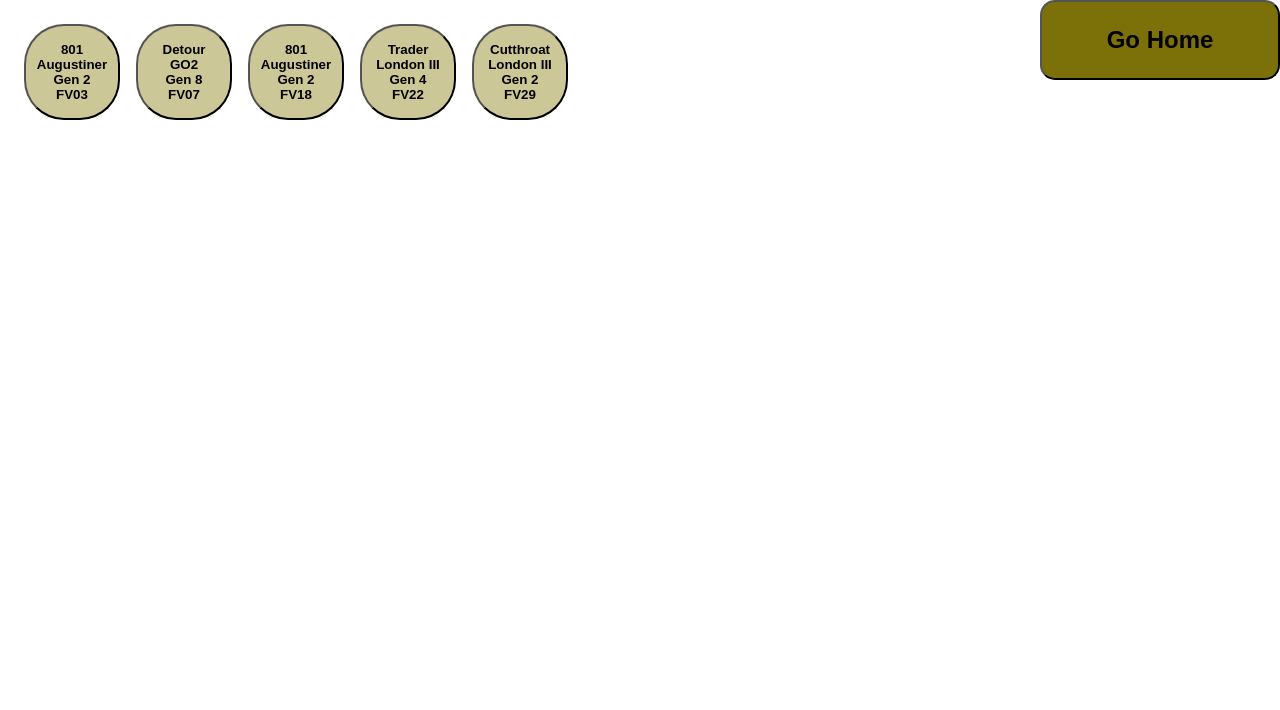
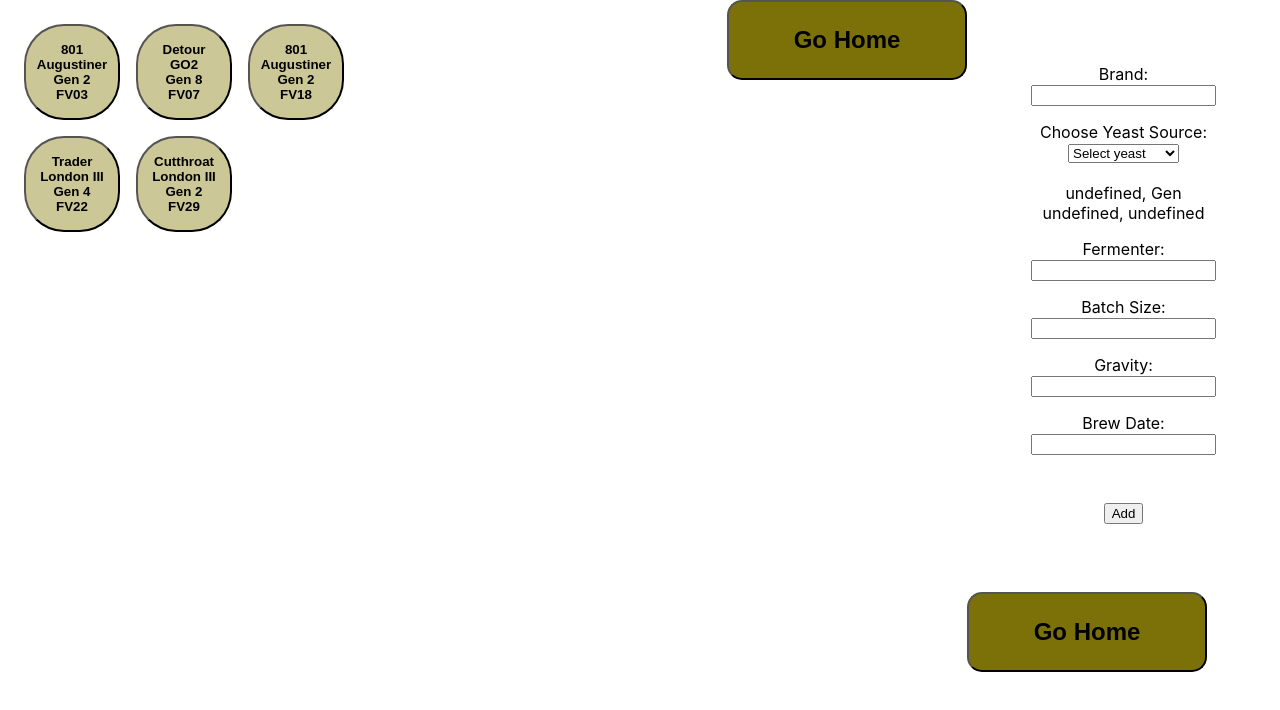
Before and after one commit to srsmith0/yeast-handler, a Next.js app: page /user/fermentations in a window 1280 px wide. Shown: the top 710 px of the page. Built offline with nearby package versions, Linux system fonts and the light colour scheme.

Commit message:
added yeast list to add brew AND history key to yeasts

```diff
--- a/components/AddBrew.tsx
+++ b/components/AddBrew.tsx
@@ -4,8 +4,9 @@ import styled from 'styled-components';
 
 import Input from '../utils/Input';
 
-const AddBrew = () => {
+const AddBrew = ({ yeasts }) => {
     const [brand, setBrand] = useState('');
+    const [yeast, setYeast] = useState({});
     const [fermenter, setFermenter] = useState('');
     const [batchSize, setBatchSize] = useState('');
     const [gravity, setGravity] = useState('');
@@ -13,6 +14,7 @@ const AddBrew = () => {
 
     const brew = {
         brand,
+        yeast,
         fermenter,
         batchSize,
         gravity
@@ -20,11 +22,12 @@ const AddBrew = () => {
 
     const clearData = () => {
         setBrand('');
+        setYeast({});
         setFermenter('');
         setBatchSize('');
         setGravity('');
+        setBrewDate('');
     };
-
 
     const handleSubmit = (e) => {
         e.preventDefault()
@@ -33,11 +36,32 @@ const AddBrew = () => {
         clearData();
     };
 
+    const handleYeast = (ID) => {
+        const selectedYeast = yeasts.find(y => y.id === parseInt(ID))
+        setYeast(selectedYeast);
+    };
+
+    const displayYeast = () => {
+        return (
+            <div>
+            <select name="yeast" value={yeast} onChange={((e) => handleYeast((e.target.value)))}>
+                <option value="select">Select yeast</option>
+                {yeasts.map(y =>
+                    <option key={y.id} selected={yeast.id == y.id}value={y.id}>{`${y.strain}, G${y.gen}`}</option>)}
+            </select>
+            </div>
+        )
+    };
+
     return (
         <>
          <BrewForm id="brewForm" onSubmit={handleSubmit}>
                 <BrewInput>
                     <Input required={true} value={brand} valueChange={setBrand} name="brand" title="Brand: " />
+                </BrewInput>
+                <BrewInput>
+                        Choose Yeast Source: {displayYeast()} <br />
+                        {`${yeast.strain}, Gen ${yeast.gen}, ${yeast.current_tank}`}
                 </BrewInput>
                 <BrewInput>
                     <Input required={true} value={fermenter} valueChange={setFermenter} name="fermenter" title="Fermenter: " />
@@ -100,7 +124,7 @@ const BrewForm = styled.form`
     text-align: center;
     padding: 3rem;
 `
-const BrewInput = styled.span `
+const BrewInput = styled.div `
     margin: 1rem;
 `
 
--- a/pages/api/dummyData.ts
+++ b/pages/api/dummyData.ts
@@ -18,8 +18,8 @@ export default function handler(
             purchased_from : "BSI",
             quantity : "50 L",
             prop_type : "Two Step",
-            count_at_pitch : "6 million cells/mL"
-
+            count_at_pitch : "6 million cells/mL",
+            history: []
 },
          {  id: 2,
             strain : "Augustiner",
@@ -33,7 +33,8 @@ export default function handler(
             purchased_from : "BSI",
             quantity : "70 L",
             prop_type : "Two Step",
-            count_at_pitch : "8 million cells/mL"
+            count_at_pitch : "8 million cells/mL",
+            history: []
     },
         {   id: 3,
             strain : "GO2",
@@ -47,7 +48,8 @@ export default function handler(
             purchased_from : "Imperial",
             quantity : "30 L",
             prop_type : "One Step",
-            count_at_pitch : "6.5 million cells/mL"
+            count_at_pitch : "6.5 million cells/mL",
+            history: []
 
     },
      {  id: 4,
@@ -62,7 +64,8 @@ export default function handler(
       purchased_from : "BSI",
       quantity : "70 L",
       prop_type : "Two Step",
-      count_at_pitch : "8 million cells/mL"
+      count_at_pitch : "8 million cells/mL",
+      history: []
 },
  {  id: 5,
   strain : "London III",
@@ -76,6 +79,7 @@ export default function handler(
   purchased_from : "BSI",
   quantity : "70 L",
   prop_type : "One Step",
-  count_at_pitch : "8 million cells/mL"
+  count_at_pitch : "8 million cells/mL",
+  history: []
 }]
 )};
--- a/pages/user/fermentations.tsx
+++ b/pages/user/fermentations.tsx
@@ -4,6 +4,7 @@ import HomeButton from "../../utils/HomeButton";
 
 import styled from 'styled-components';
 import DisplayYeast from "../../components/DisplayYeast";
+import AddBrew from "../../components/AddBrew";
 
 const Fermentations = () => {
     const [allYeast, setAllYeast] = useState([]);
@@ -61,6 +62,7 @@ const Fermentations = () => {
             }
         </YeastInfoContainer>
             <div><HomeButton /></div>
+            <div><AddBrew yeasts={allYeast}/></div>
         </PageDiv>
     )
 };
```
